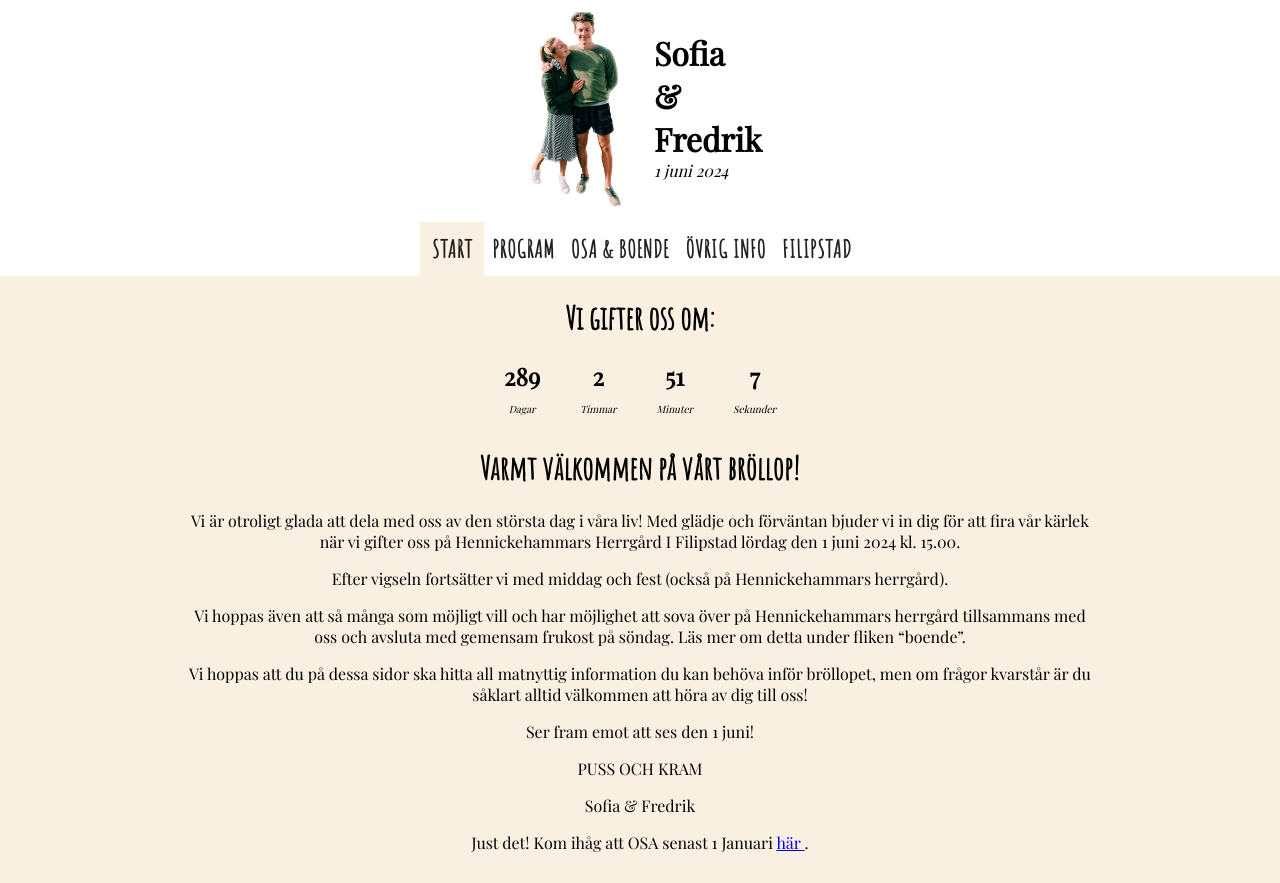
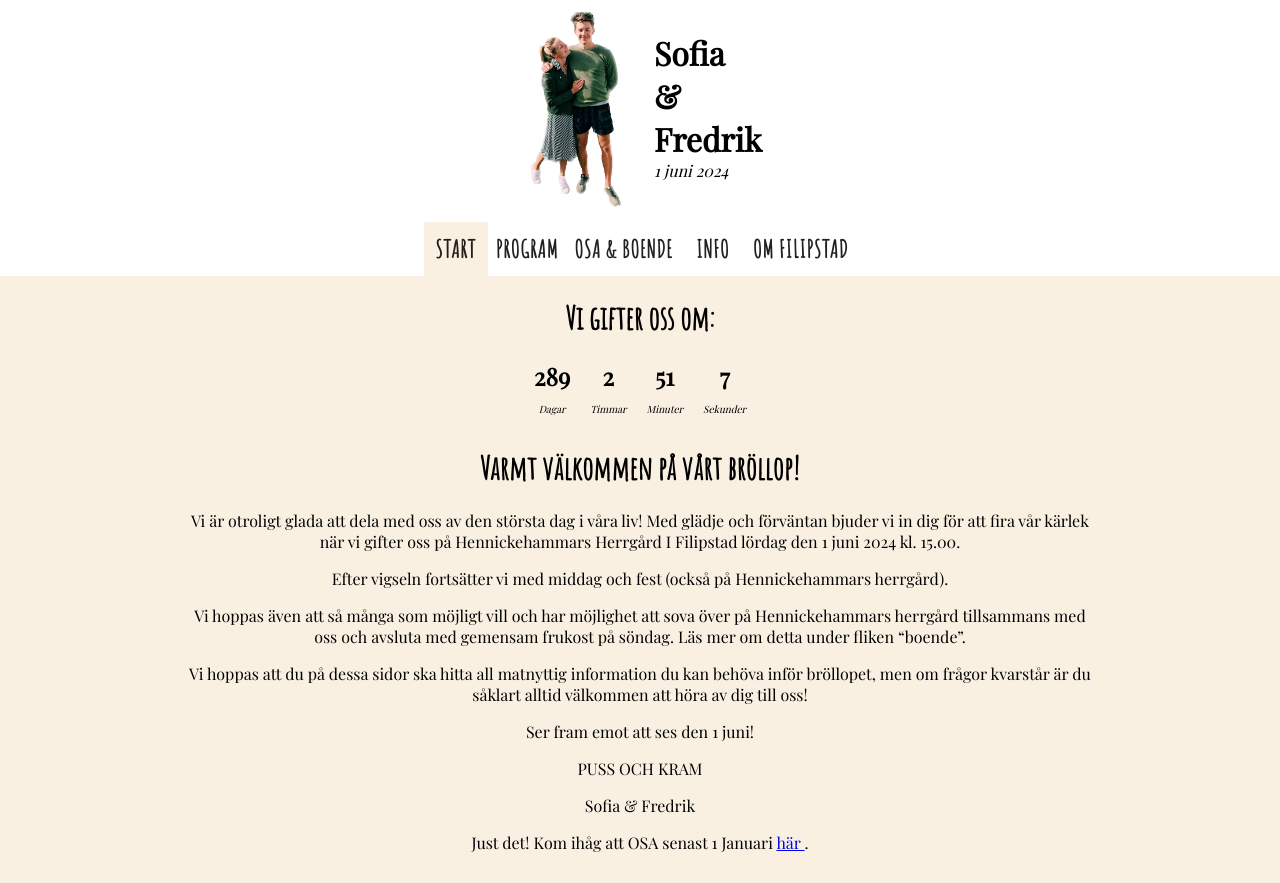
Before and after one commit to cflhammar/cflhammar.github.io, a React (Create React App) app: page / in a window 1280 px wide. Built offline with nearby package versions, Linux system fonts and the light colour scheme.

Commit message:
remove timed padding

```diff
--- a/src/components/CountDown.css
+++ b/src/components/CountDown.css
@@ -3,7 +3,7 @@
 }
 
 .timer-block{
-    padding: 20px;
+    padding: 10px;
     padding-top: 0;
     padding-bottom: 0;
 }
--- a/src/components/Header/Header.tsx
+++ b/src/components/Header/Header.tsx
@@ -60,12 +60,12 @@ const Header: FC<PageIdInterface> = ({pageId, setPageId}) => {
                 </div>
                 <div className={pageId == 3 ? "selected" : "unselected"}>
                     <Link to="/ovrig-info">
-                        <Button onClick={() => onClick(3)} variant="text" style={buttonStyle}>Övrig info</Button>
+                        <Button onClick={() => onClick(3)} variant="text" style={buttonStyle}>Info</Button>
                     </Link>
                 </div>
                 <div className={pageId == 4 ? "selected" : "unselected"}>
                     <Link to="/filipstad">
-                        <Button onClick={() => onClick(4)} variant="text" style={buttonStyle}>Filipstad</Button>
+                        <Button onClick={() => onClick(4)} variant="text" style={buttonStyle}>Om Filipstad</Button>
                     </Link>
                 </div>
             </div>
```
